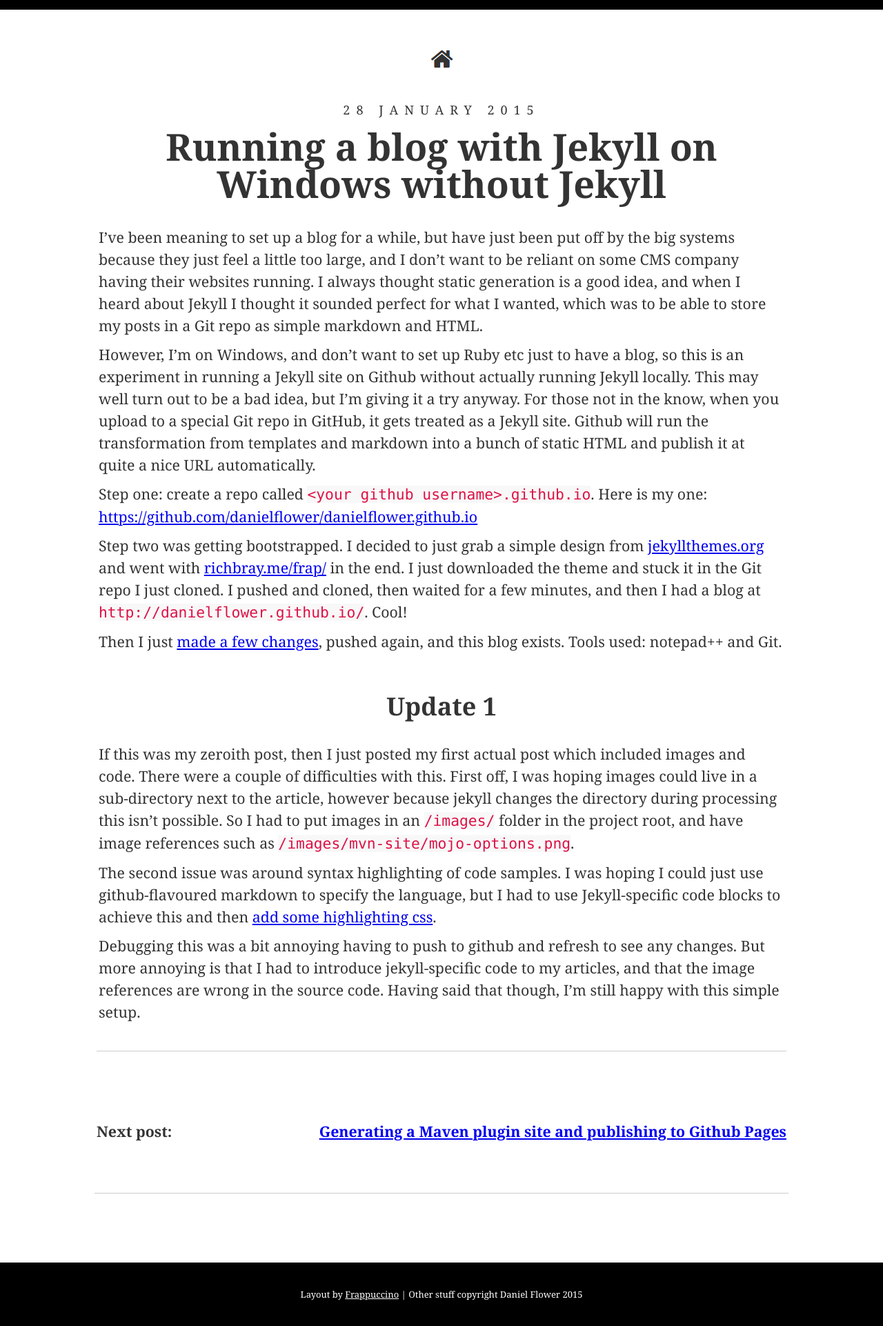
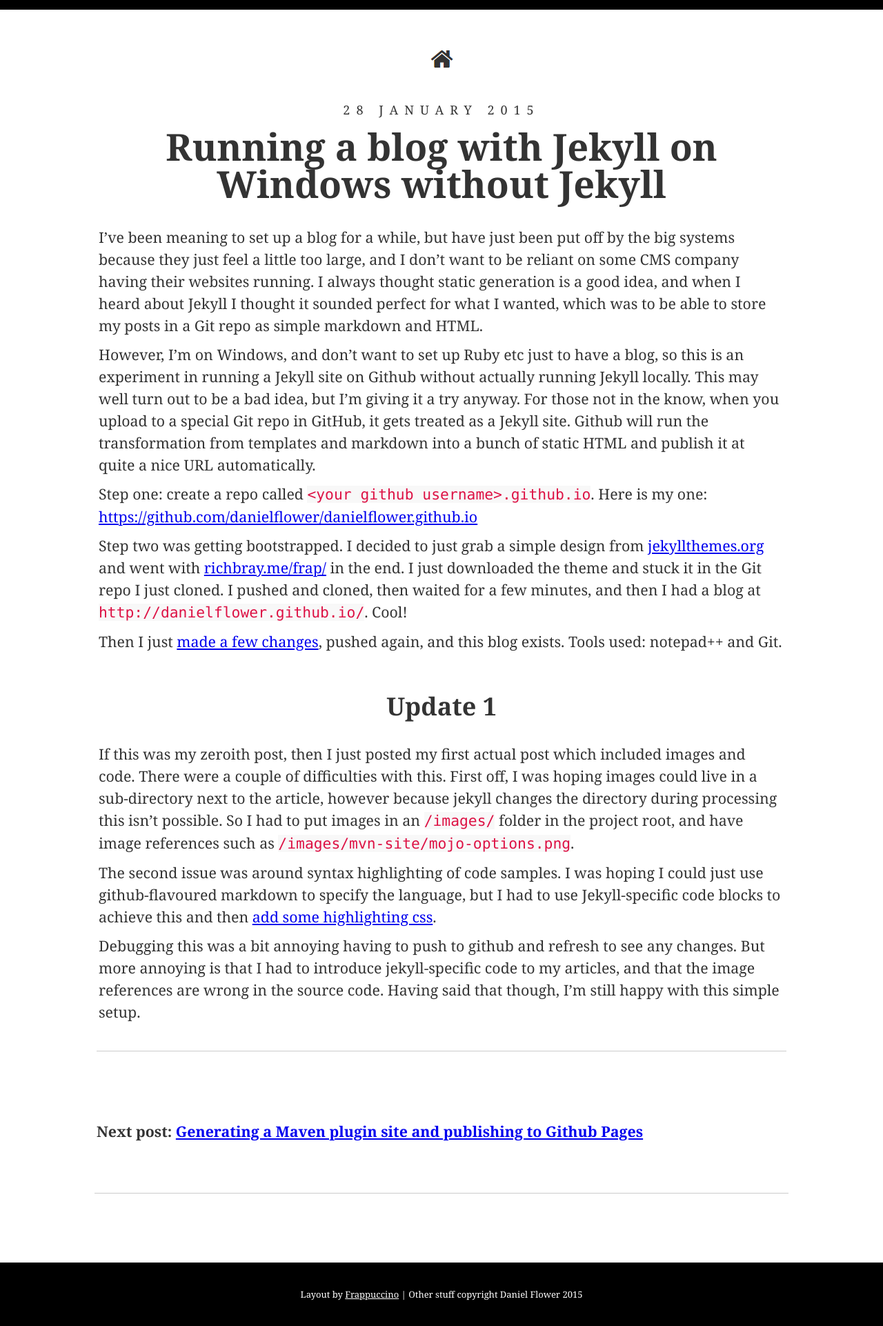
Before and after one commit to danielflower/danielflower.github.io, a Jekyll site: the page built from _posts/2015-01-28-Running-a-blog-with-Jekyll-on-Windows-without-Jekyll.md, in a window 1280 px wide. Shown: the whole page at 69% size. Built offline with Jekyll 4.4.1, drawn with Linux system fonts in a browser that asks for light colours.

Commit message:
Removed despicable float

```diff
--- a/_layouts/post_page.html
+++ b/_layouts/post_page.html
@@ -24,7 +24,7 @@ layout: default
                 {% endif %}
                 {% if page.next %}
                 Next post:
-                <a rel="next" style="float:right" class="a-hover" href="{{ page.next.url }}">{{ page.next.title }} <i class=" icon-double-angle-right"></i></a>
+                <a rel="next" class="a-hover" href="{{ page.next.url }}">{{ page.next.title }} <i class=" icon-double-angle-right"></i></a>
                 {% endif %}
             </section>
 		</div>
```
